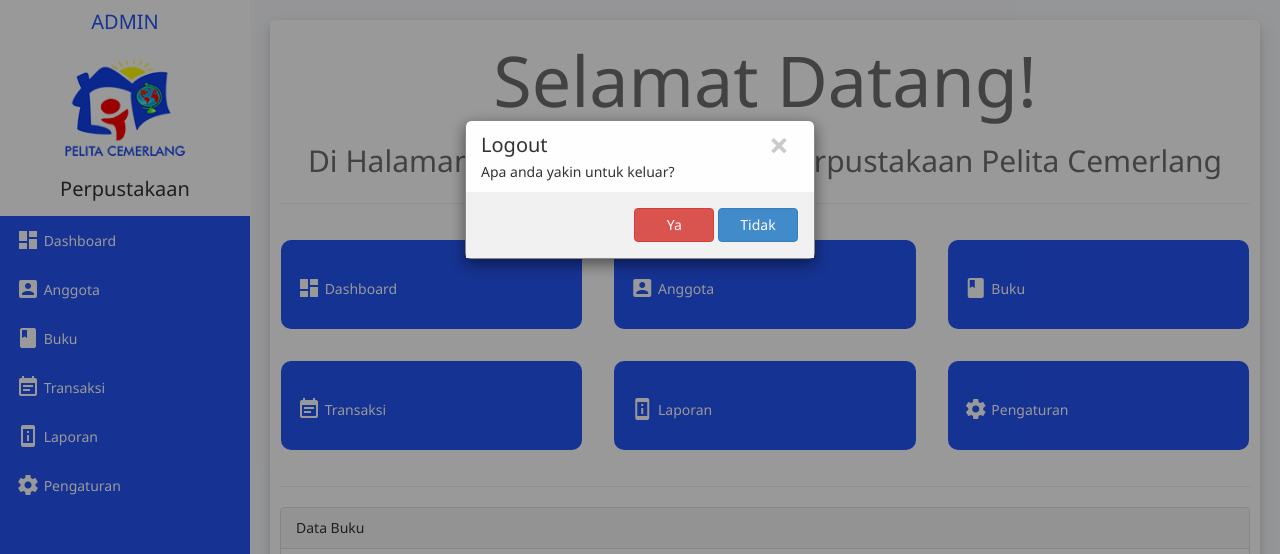
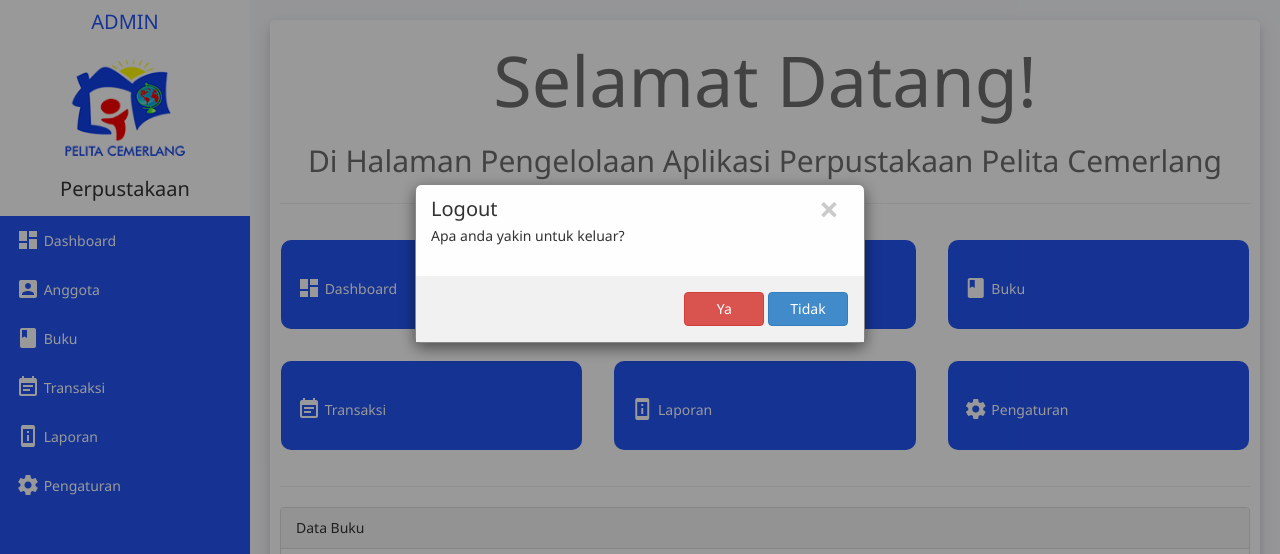
Before and after one commit to feryadialoi/perpustakaanpc, a PHP site: page /admin/index.php?page=admin in a window 1280 px wide, after a click that opens the changed part. Shown: the part 44-598 px from the top of the page. Run offline with PHP 8.4, Linux system fonts and the light colour scheme; a user stored in the database is signed in; data comes from the database, SQL or seed files in the repository; data that the repository does not hold is empty.

Commit message:
fix modal logout position : admin, user

```diff
--- a/admin/index.php
+++ b/admin/index.php
@@ -239,6 +239,8 @@
       <h2>Logout</h2>
       <p>
         Apa anda yakin untuk keluar?
+        <br>
+        <br>
       </p>
     </div>
 
--- a/assets/css/style.css
+++ b/assets/css/style.css
@@ -272,9 +272,9 @@ div.logout-btn2 {
 /* Modal Content/Box */
 .modal-content {
     background-color: #fefefe;
-    margin: 5% auto 15% auto; /* 5% from the top, 15% from the bottom and centered */
+    margin: 10% auto 15% auto; /* 5% from the top, 15% from the bottom and centered */
     border: 1px solid #888;
-    max-width: 350px; /* Could be more or less, depending on screen size */
+    max-width: 450px; /* Could be more or less, depending on screen size */
 }
 
 /* The Close Button (x) */
--- a/user/index.php
+++ b/user/index.php
@@ -239,6 +239,8 @@
       <h2>Logout</h2>
       <p>
         Apa anda yakin untuk keluar?
+        <br>
+        <br>
       </p>
     </div>
 
```
